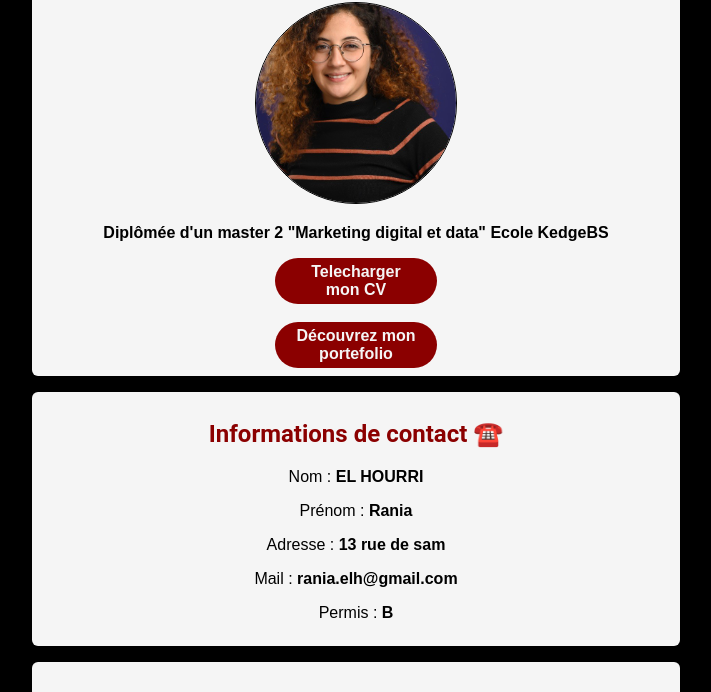
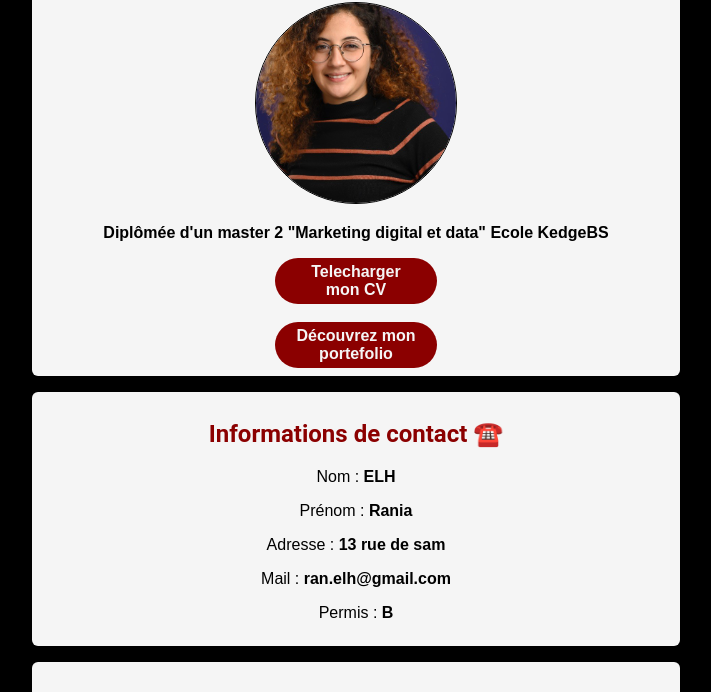
Before and after one commit to Rania-elhourri/raniaelhourri-CV, a plain HTML site: page index.html in a window 1280 px wide. Shown: the part 103-795 px from the top of the page, without its empty margins (284-995 px from the left). Drawn offline with Linux system fonts and the light colour scheme.

Commit message:
Update index.html

```diff
--- a/index.html
+++ b/index.html
@@ -24,10 +24,10 @@
 
 	<div>
 		<h2>Informations de contact ☎️</h2>
-			<p>Nom : <strong>EL HOURRI </strong></p>
+			<p>Nom : <strong>ELH </strong></p>
 			<p>Prénom : <strong>Rania </strong></p>
 			<p>Adresse : <strong>13 rue de sam </strong></p>
-			<p>Mail : <strong>rania.elh@gmail.com </strong></p>
+			<p>Mail : <strong>ran.elh@gmail.com </strong></p>
 			<p>Permis : <strong>B </strong> </p>
 	</div>
 
```
